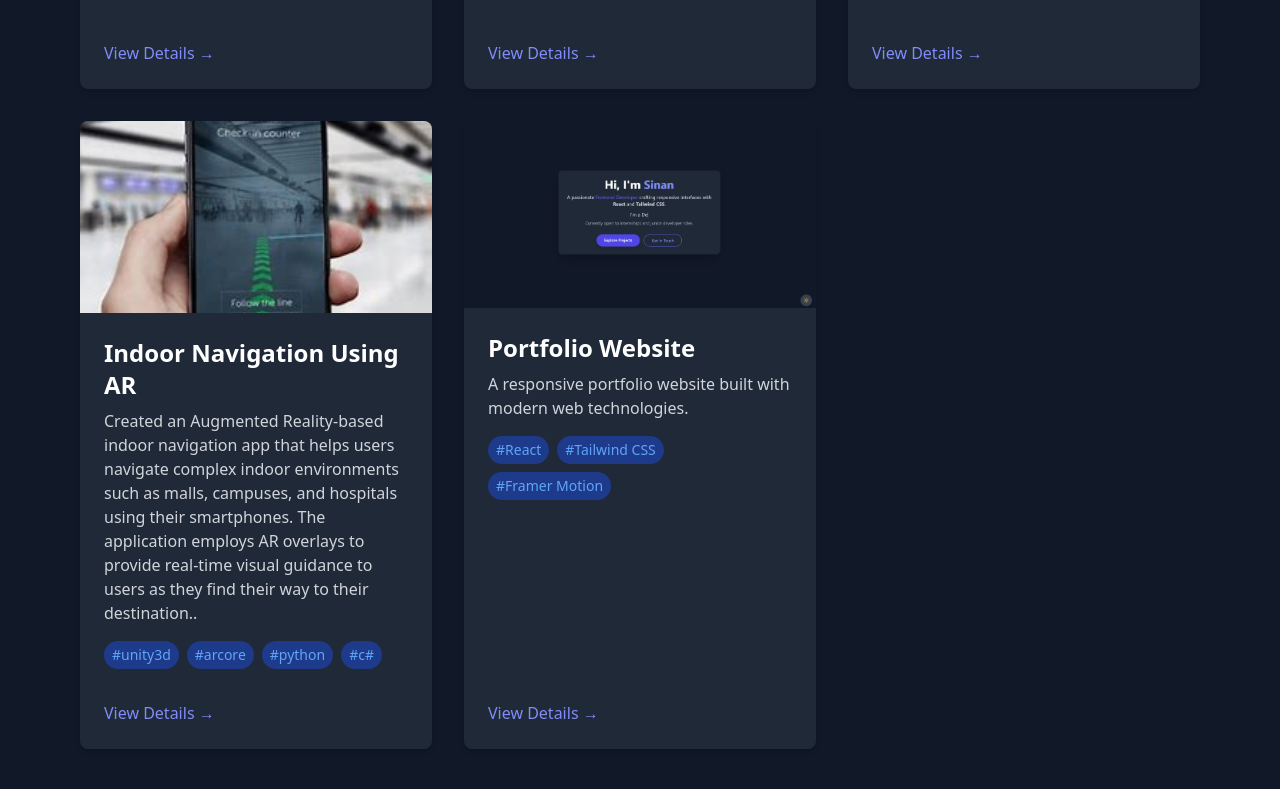
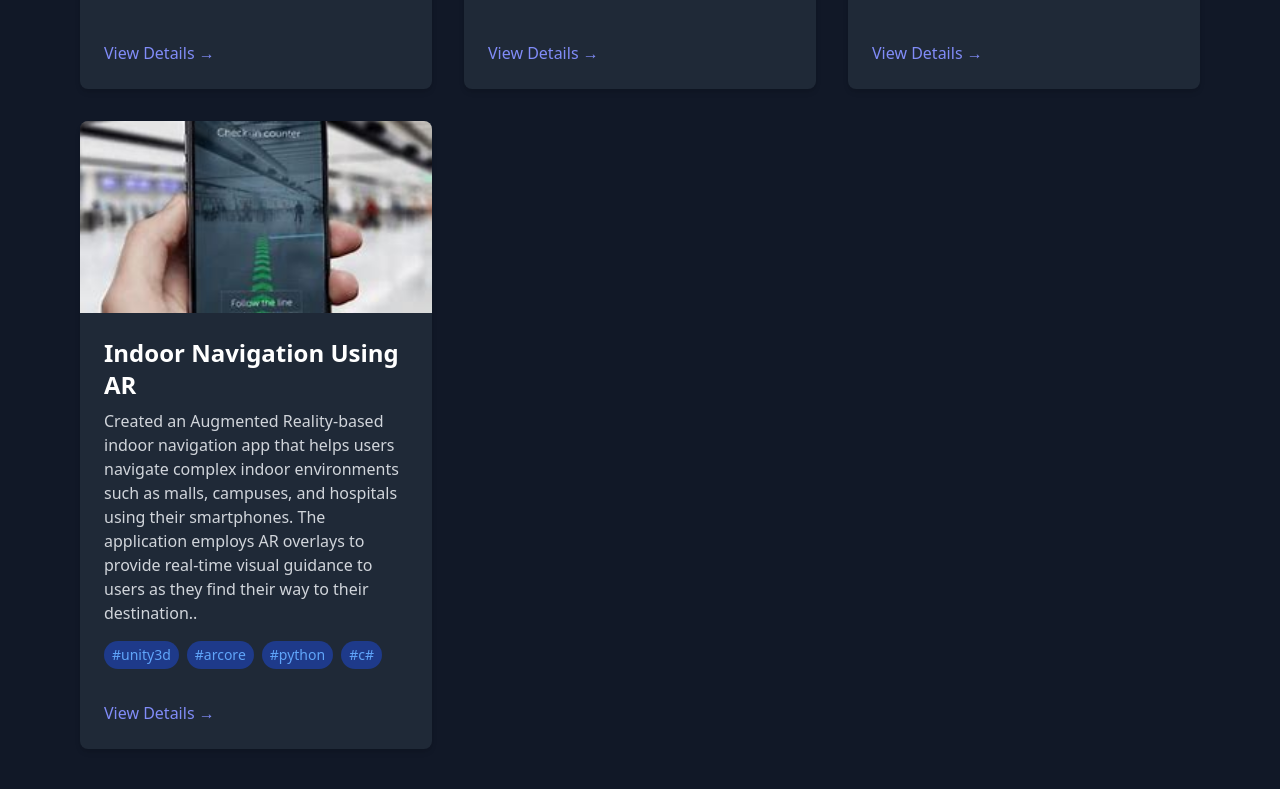
Before and after one commit to Sinanhubb/myportfolio, a React (Create React App) app in the folder my-portfolio/: page / in a window 1280 px wide. Shown: the part 2351-3140 px from the top of the page. Built offline with nearby package versions, Linux system fonts and the light colour scheme.

Commit message:
changed project image

```diff
--- a/my-portfolio/src/App.js
+++ b/my-portfolio/src/App.js
@@ -181,13 +181,7 @@ function App() {
       image: "OIP.jpg",
       tags: ["unity3d", "arcore", "python","c#"],
     },
-    {
-      id: 2,
-      title: "Portfolio Website",
-      description: "A responsive portfolio website built with modern web technologies.",
-      image: "Screenshot 2025-05-27 075607.png",
-      tags: ["React", "Tailwind CSS", "Framer Motion"],
-    },
+
   ];
 
   const testimonials = [
--- a/my-portfolio/src/ProjectDetail.jsx
+++ b/my-portfolio/src/ProjectDetail.jsx
@@ -196,6 +196,8 @@ const ProjectDetail = ({ projects }) => {
             "Real-time spatial tracking"
           ]
         };
+
+
 
       default:
         return {
```
